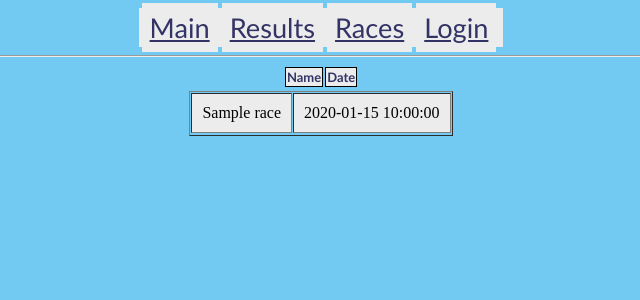
After one commit to DimonLavron/RTS, a Flask app: page /races in a window 1280 px wide. The commit adds this page. Shown: the top 300 px of the page, without its empty margins (319-959 px from the left). Run offline with Flask 2, Linux system fonts and the light colour scheme; a database or web service that is not in the repository returns one stand-in record (values such as "Sample title"); lists and menus that the app fills with data are empty.

Commit message:
Added races table, removed logo upload because it doesnt work

```diff
--- a/site/app/__init__.py
+++ b/site/app/__init__.py
@@ -3,6 +3,7 @@ from config import Config
 from flask_login import LoginManager
 from flask_mqtt import Mqtt
 from pymongo import MongoClient
+from flask_uploads import UploadSet, configure_uploads, IMAGES, patch_request_class
 
 app = Flask(__name__)
 app.config.from_object(Config)
@@ -14,4 +15,8 @@ db = client.mymongodb
 
 mqtt = Mqtt(app)
 
+photos = UploadSet('photos', IMAGES)
+configure_uploads(app, photos)
+patch_request_class(app)
+
 from app import routes
--- a/site/app/forms.py
+++ b/site/app/forms.py
@@ -1,6 +1,6 @@
+from app import app, photos
 from flask_wtf import FlaskForm
 from flask_wtf.file import FileField, FileAllowed, FileRequired
-from flask_uploads import IMAGES
 from wtforms import StringField, SubmitField, PasswordField, FloatField, DateTimeField, TextAreaField, SelectField
 from wtforms.validators import DataRequired, InputRequired
 
@@ -18,13 +18,13 @@ class RegisterCheckpointForm(FlaskForm):
 
 class RegisterRaceForm(FlaskForm):
     name = StringField('Name', validators=[DataRequired()])
-    logo = FileField('Logo', validators=[FileAllowed(IMAGES, 'File is not an image.'), FileRequired('File was empty.')])
+    #logo = FileField('Logo', validators=[FileAllowed(photos, 'File is not an image.'), FileRequired('File was empty.')])
     admin = SelectField('Admin User', choices=[('admin', 'Admin'), ('organizer', 'Organizer')])
     laps_number = SelectField('Number of laps', coerce=int)
     lap_length = FloatField('Length of lap (km)', validators=[InputRequired(), DataRequired('Not a right data format.')])
     date_and_time_of_race = DateTimeField('Date (Format: 01.01.2000 12:00)', format='%d.%m.%Y %H:%M', validators=[InputRequired(), DataRequired('Not a right data format.')])
     description = TextAreaField('Description', validators=[DataRequired()])
-    submit = SubmitField('Register Checkpoint')
+    submit = SubmitField('Register Race')
 
 class LoginForm(FlaskForm):
     username = StringField('Username', validators=[DataRequired()])
--- a/site/app/routes.py
+++ b/site/app/routes.py
@@ -1,10 +1,11 @@
-from app import app, db, mqtt
+from app import app, db, mqtt, photos
 from flask import render_template, redirect, url_for, flash
 from app.forms import RegisterUserForm, RegisterCheckpointForm, LoginForm, RegisterRaceForm
-from app.models import User, Event
+from app.models import User, Event, Race
 from flask_login import current_user, login_user, logout_user
 
 events_col = db.events
+races_col = db.races
 
 
 @app.route('/')
@@ -103,9 +104,23 @@ def register_race():
 	form = RegisterRaceForm()
 	form.laps_number.choices = [(i, i) for i in range(1,11)]
 	if form.validate_on_submit():
+		#filename = photos.save(form.logo.data)
+		race = Race(form.name.data, form.admin.data, form.laps_number.data, form.lap_length.data, form.date_and_time_of_race.data, form.description.data)
+		races_col.insert({"name":race.name, "admin":race.admin, "laps_number":race.laps_number,
+			"lap_length":race.lap_length, "date_and_time_of_race":race.date_and_time_of_race, "description":race.description})
 		flash('Race {} is successfully registered.'.format(form.name.data))
 		return redirect(url_for('index'))
 	return render_template('register_race.html', form=form)
+
+@app.route("/races")
+def races():
+	heading = "Table with races"
+
+	list = []
+	for race in races_col.find():
+	   list.append(race)
+	list.reverse()
+	return render_template("races.html",races = list, h=heading)
 
 
 @app.route('/logout')
--- a/site/app/templates/base.html
+++ b/site/app/templates/base.html
@@ -19,6 +19,7 @@
     <td>
     <a href="{{ url_for('index') }}">Main</a>
     <a href="{{ url_for('table') }}">Results</a>
+    <a href="{{ url_for('races') }}">Races</a>
     {% if current_user.is_anonymous %}
     <a href="{{ url_for('login')}}">Login</a>
     {% else %}
--- /dev/null
+++ b/site/app/templates/races.html
@@ -0,0 +1,43 @@
+{% extends "base.html" %}
+
+{% block content %}
+{% if current_user.is_authenticated %}
+<form action="/clear">
+<button type="submit"><strong>Clear</strong></button>
+{% endif %}
+</form>
+  {% if races[0] %}
+  <style type="text/css">
+	th {
+	color: blue;
+	font-size: 13px;
+	font-family:  "Trebuchet MS", Helvetica, sans-serif;
+  border: 1px solid black;
+  background-color: white;
+	}
+</style>
+  <table align="center">
+    <tr>
+      <th style="background-color:#ececec; color: #333366;">Name</th>
+      <th style="background-color:#ececec; color: #333366;">Date</th>
+    </tr>
+    {% for race in races %}
+    <tr>
+
+    </tr>
+    <body>
+      <table border="1" cellspacing="1" cellpadding="10" align="center">
+        <tr>
+          <td style="background-color:#ececec; color: black">{{ race.name }}</td>
+          <td style="background-color:#ececec; color: black">{{ race.date_and_time_of_race }}</td>
+        </tr>
+        <tr>
+          <!--</style>-->
+        </table>
+      </body>
+    {% endfor %}
+  </table>
+  {% else %}
+  	<h1>No races registered!</h1>
+  {% endif %}
+{% endblock content %}
--- a/site/config.py
+++ b/site/config.py
@@ -6,3 +6,4 @@ class Config(object):
     MQTT_BROKER_URL = 'mqtt'
     MQTT_BROKER_PORT = 1883
     MQTT_KEEPALIVE = 5
+    UPLOADED_PHOTOS_DEST = os.getcwd()
```
Also changed, not shown: site/app/models.py (+9 -0 lines), site/app/templates/register_race.html (+1 -8 lines).
